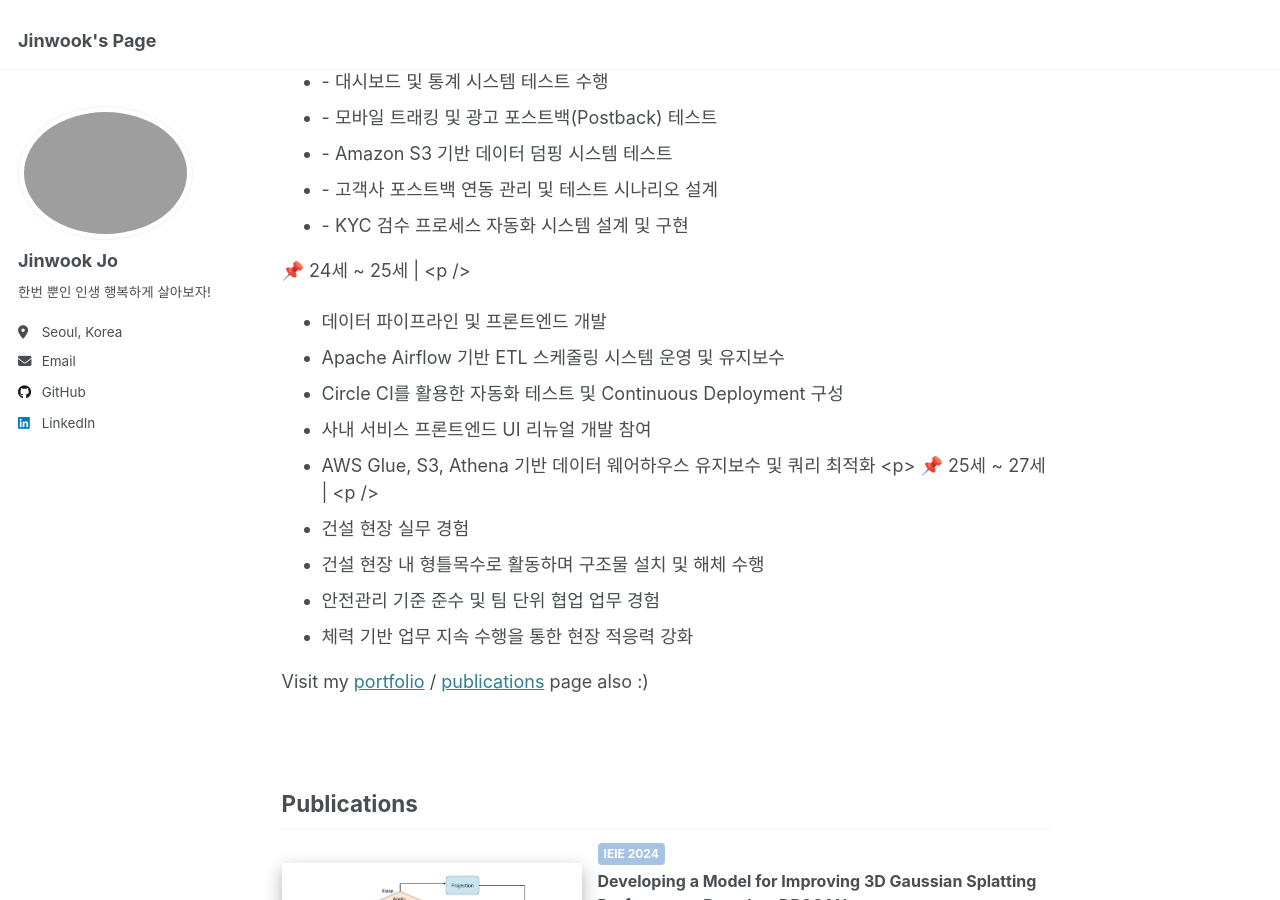
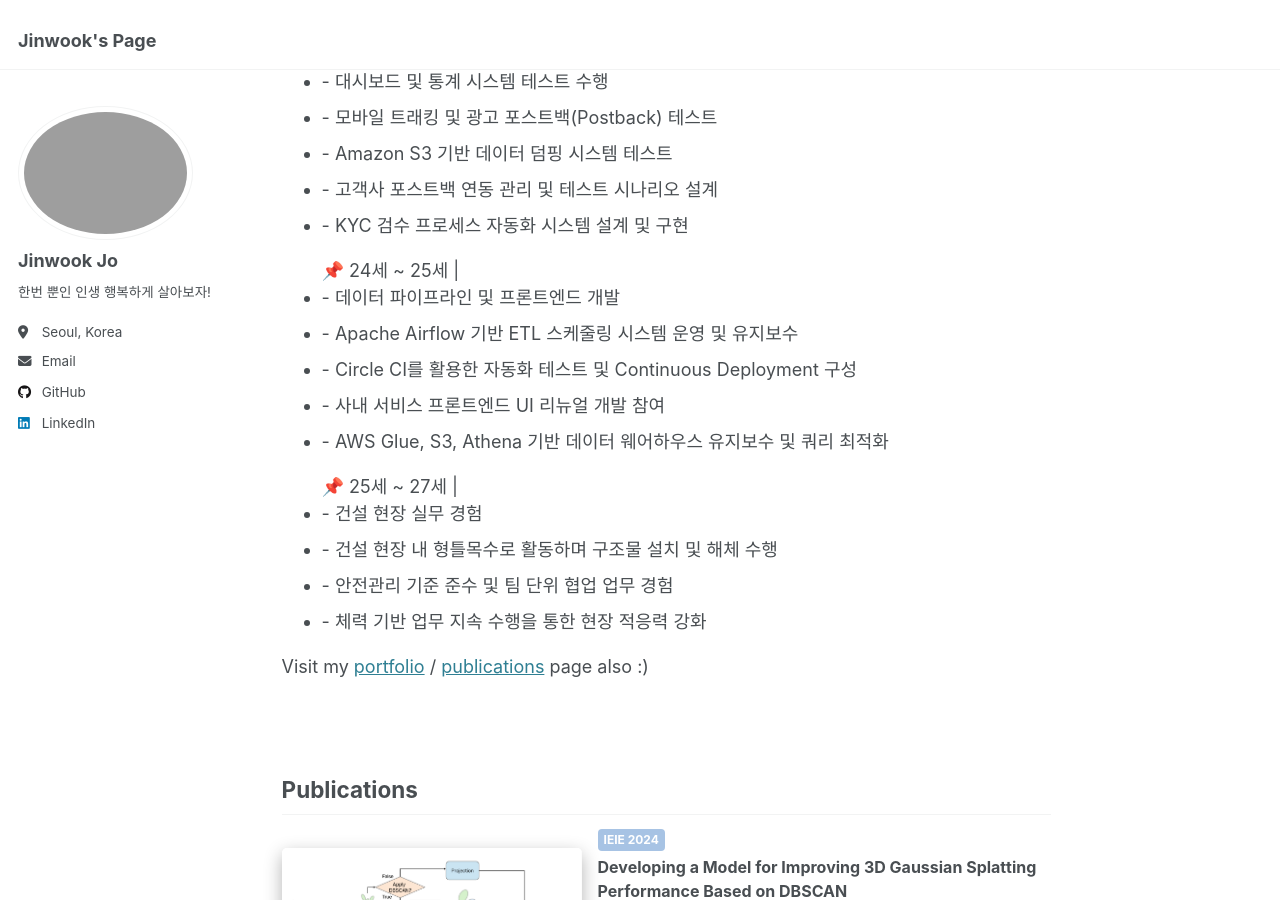
Before and after one commit to jojinwook/my-website, a Jekyll site: the page built from _pages/about.md, in a window 1280 px wide and 900 px high, scrolled down 233 px. Built offline with Jekyll 4.4.1, drawn with Linux system fonts in a browser that asks for light colours.

Commit message:
Update about.md

```diff
--- a/_pages/about.md
+++ b/_pages/about.md
@@ -19,17 +19,19 @@ redirect_from:
   <li> - 고객사 포스트백 연동 관리 및 테스트 시나리오 설계 </li>
   <li> - KYC 검수 프로세스 자동화 시스템 설계 및 구현 </li>
 </ul>
-📌 24세 ~ 25세 |  <p />
-  - 데이터 파이프라인 및 프론트엔드 개발 <br />
-  - Apache Airflow 기반 ETL 스케줄링 시스템 운영 및 유지보수 <br />
-  - Circle CI를 활용한 자동화 테스트 및 Continuous Deployment 구성 <br />
-  - 사내 서비스 프론트엔드 UI 리뉴얼 개발 참여 <br />
-  - AWS Glue, S3, Athena 기반 데이터 웨어하우스 유지보수 및 쿼리 최적화 <p>
-📌 25세 ~ 27세 |  <p />
-  - 건설 현장 실무 경험 <br />
-  - 건설 현장 내 형틀목수로 활동하며 구조물 설치 및 해체 수행 <br />
-  - 안전관리 기준 준수 및 팀 단위 협업 업무 경험 <br />
-  - 체력 기반 업무 지속 수행을 통한 현장 적응력 강화 <br />
+<ul>📌 24세 ~ 25세 |  <br />
+  <li> - 데이터 파이프라인 및 프론트엔드 개발 </li>
+  <li> - Apache Airflow 기반 ETL 스케줄링 시스템 운영 및 유지보수 </li>
+  <li> - Circle CI를 활용한 자동화 테스트 및 Continuous Deployment 구성 </li>
+  <li> - 사내 서비스 프론트엔드 UI 리뉴얼 개발 참여 </li>
+  <li> - AWS Glue, S3, Athena 기반 데이터 웨어하우스 유지보수 및 쿼리 최적화 </li>
+</ul>
+<ul>📌 25세 ~ 27세 |  <br />
+  <li> - 건설 현장 실무 경험 </li>
+  <li> - 건설 현장 내 형틀목수로 활동하며 구조물 설치 및 해체 수행 </li>
+  <li> - 안전관리 기준 준수 및 팀 단위 협업 업무 경험 </li>
+  <li> - 체력 기반 업무 지속 수행을 통한 현장 적응력 강화 </li>
+</ul>
 
 <!-- <p align="center">
   <a href="mailto:chehunhan16@gmail.com">E-mail</a> |
```
